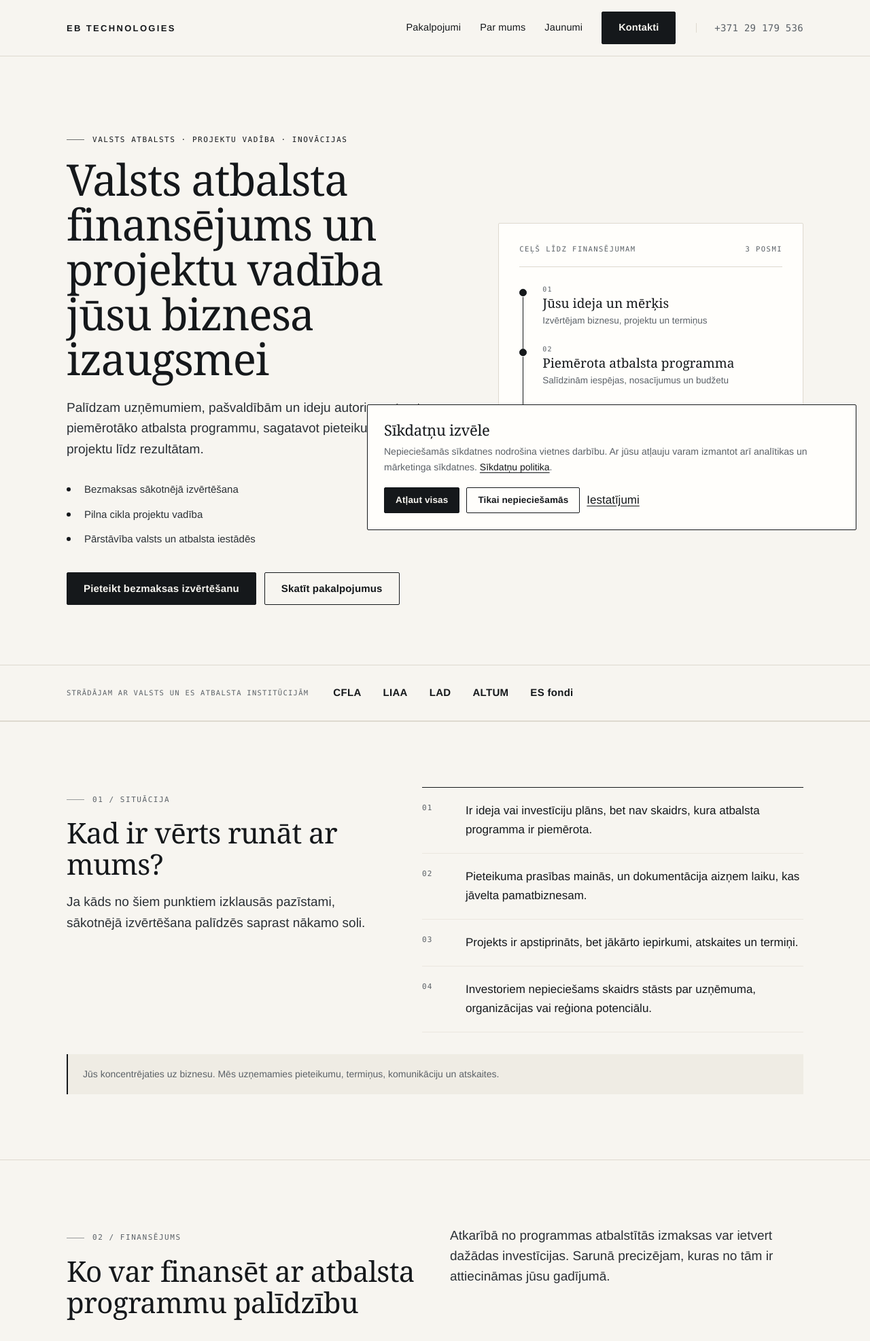
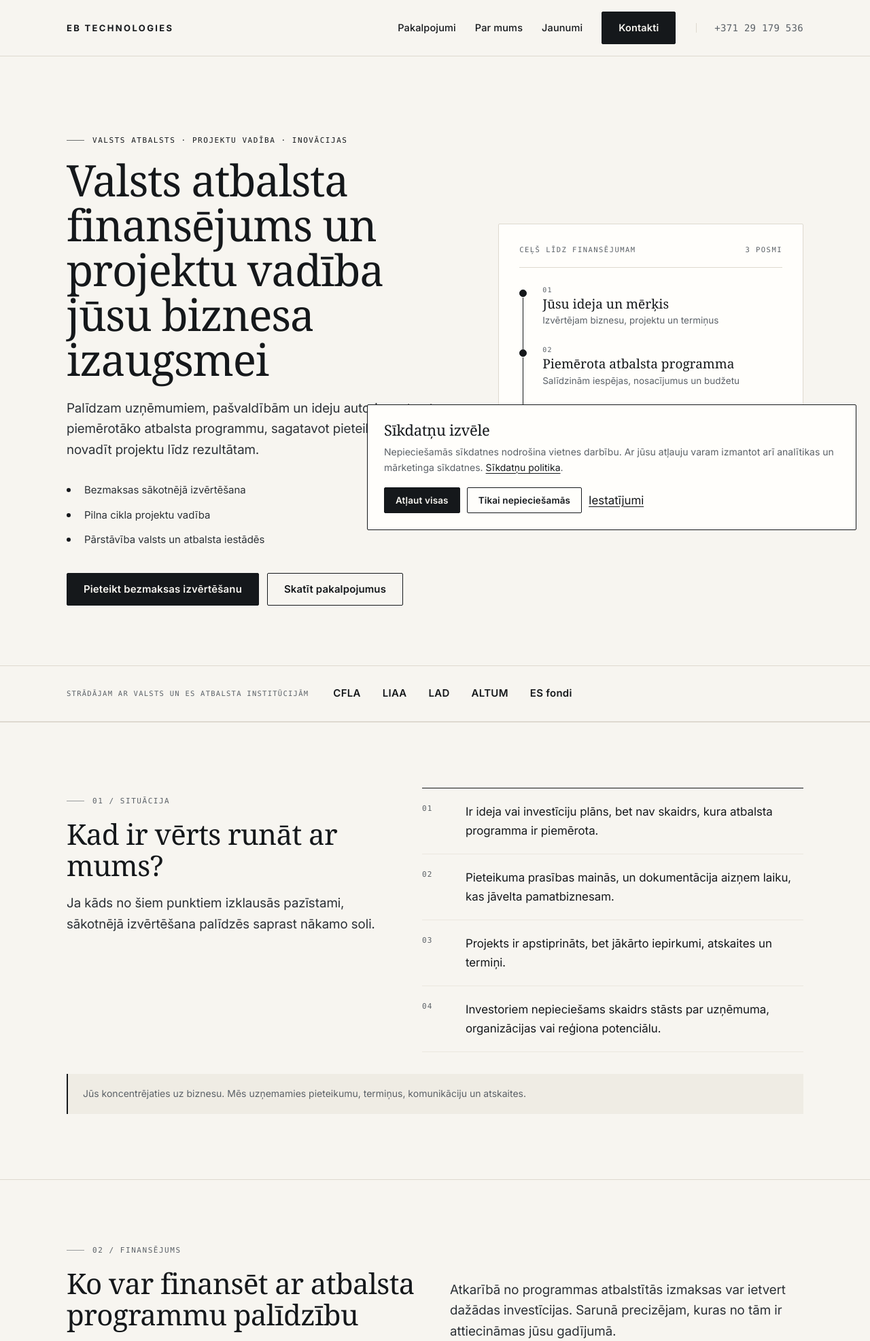
Before and after one commit to klavsveg99/ebtechnologies-website, a PHP site: page /index.php in a window 1280 px wide. Shown: the top 1973 px of the page at 68% size. Run offline with PHP 8.4, Linux system fonts and the light colour scheme; some libraries are stand-ins or nearby versions.

Commit message:
Align section-head leads on the title baseline and switch body type to Inter

```diff
--- a/css/wireframe.css
+++ b/css/wireframe.css
@@ -1,5 +1,13 @@
 /* EB Technologies: formal business design.
    Warm paper, hairline rules, serif display type, restrained monochrome. */
+
+@font-face {
+  font-family: "Inter";
+  src: url("../fonts/InterVariable.woff2") format("woff2");
+  font-weight: 100 900;
+  font-style: normal;
+  font-display: swap;
+}
 
 :root {
   --paper: #f7f5f0;
@@ -11,7 +19,7 @@
   --tint: #efece4;
   --on-dark: #f7f5f0;
   --on-dark-muted: rgb(247 245 240 / 0.62);
-  --font: Helvetica, Arial, "Liberation Sans", sans-serif;
+  --font: "Inter", "Segoe UI", Helvetica, Arial, "Liberation Sans", sans-serif;
   --display: Georgia, "Iowan Old Style", "Palatino Linotype", "Times New Roman", serif;
   --mono: "SFMono-Regular", Consolas, "Liberation Mono", monospace;
   --wrap: 1140px;
@@ -323,11 +331,20 @@ a:hover {
 }
 
 .section-head {
-  display: flex;
-  align-items: start;
-  justify-content: space-between;
-  gap: 40px;
+  display: grid;
+  grid-template-columns: minmax(0, 1fr) minmax(0, 520px);
+  gap: 0 40px;
+  align-items: baseline;
   margin-bottom: 48px;
+}
+
+/* The label spans both columns; the title and lead share a baseline row. */
+.section-head > div {
+  display: contents;
+}
+
+.section-head .section-label {
+  grid-column: 1 / -1;
 }
 
 .section-head .lead {
--- a/inc/layout.php
+++ b/inc/layout.php
@@ -6,7 +6,7 @@ declare(strict_types=1);
 
 function ebt_head(string $title, string $description, string $base, string $canonical, string $type = 'website', string $keywords = ''): void
 {
-    $css = $base . 'css/wireframe.css?v=20261119-5';
+    $css = $base . 'css/wireframe.css?v=20261119-7';
     echo '<!DOCTYPE html>' . "\n";
     echo '<html lang="lv">' . "\n";
     echo '<head>' . "\n";
--- a/inc/templates/home.html
+++ b/inc/templates/home.html
@@ -13,7 +13,7 @@
   <meta property="og:type" content="website">
   <meta property="og:url" content="https://ebtechnologies.lv/">
   <meta property="og:locale" content="lv_LV">
-  <link rel="stylesheet" href="css/wireframe.css?v=20261119-5">
+  <link rel="stylesheet" href="css/wireframe.css?v=20261119-7">
 </head>
 <body>
   <a class="skip-link" href="#content">Pāriet uz saturu</a>
--- a/inc/templates/kontakti.html
+++ b/inc/templates/kontakti.html
@@ -13,7 +13,7 @@
   <meta property="og:type" content="website">
   <meta property="og:url" content="https://ebtechnologies.lv/kontakti/">
   <meta property="og:locale" content="lv_LV">
-  <link rel="stylesheet" href="../css/wireframe.css?v=20261119-5">
+  <link rel="stylesheet" href="../css/wireframe.css?v=20261119-7">
 </head>
 <body>
   <a class="skip-link" href="#content">Pāriet uz saturu</a>
--- a/inc/templates/pakalpojumi.html
+++ b/inc/templates/pakalpojumi.html
@@ -13,7 +13,7 @@
   <meta property="og:type" content="website">
   <meta property="og:url" content="https://ebtechnologies.lv/pakalpojumi/">
   <meta property="og:locale" content="lv_LV">
-  <link rel="stylesheet" href="../css/wireframe.css?v=20261119-5">
+  <link rel="stylesheet" href="../css/wireframe.css?v=20261119-7">
 </head>
 <body>
   <a class="skip-link" href="#content">Pāriet uz saturu</a>
--- a/inc/templates/par-mums.html
+++ b/inc/templates/par-mums.html
@@ -13,7 +13,7 @@
   <meta property="og:type" content="website">
   <meta property="og:url" content="https://ebtechnologies.lv/par-mums/">
   <meta property="og:locale" content="lv_LV">
-  <link rel="stylesheet" href="../css/wireframe.css?v=20261119-5">
+  <link rel="stylesheet" href="../css/wireframe.css?v=20261119-7">
 </head>
 <body>
   <a class="skip-link" href="#content">Pāriet uz saturu</a>
--- a/inc/templates/privatuma-politika.html
+++ b/inc/templates/privatuma-politika.html
@@ -8,7 +8,7 @@
   <meta name="description" content="EB Technologies privātuma politika: kādi dati tiek apstrādāti, kāpēc un kādas ir jūsu tiesības.">
   <meta name="robots" content="noindex, nofollow">
   <link rel="canonical" href="https://ebtechnologies.lv/privatuma-politika/">
-  <link rel="stylesheet" href="../css/wireframe.css?v=20261119-5">
+  <link rel="stylesheet" href="../css/wireframe.css?v=20261119-7">
 </head>
 <body>
   <a class="skip-link" href="#content">Pāriet uz saturu</a>
--- a/inc/templates/sikdatnu-politika.html
+++ b/inc/templates/sikdatnu-politika.html
@@ -8,7 +8,7 @@
   <meta name="description" content="EB Technologies sīkdatņu politika: kādas sīkdatnes un vietējā glabātuve tiek izmantota un kā mainīt izvēli.">
   <meta name="robots" content="noindex, nofollow">
   <link rel="canonical" href="https://ebtechnologies.lv/sikdatnu-politika/">
-  <link rel="stylesheet" href="../css/wireframe.css?v=20261119-5">
+  <link rel="stylesheet" href="../css/wireframe.css?v=20261119-7">
 </head>
 <body>
   <a class="skip-link" href="#content">Pāriet uz saturu</a>
```
Also changed, not shown: fonts/InterVariable.woff2 (added).
